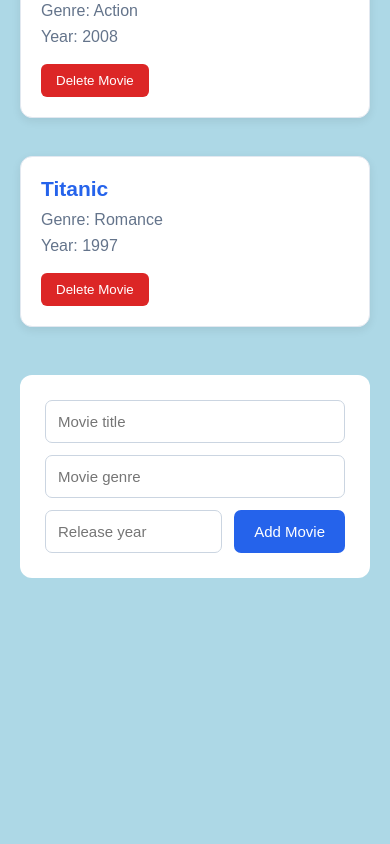
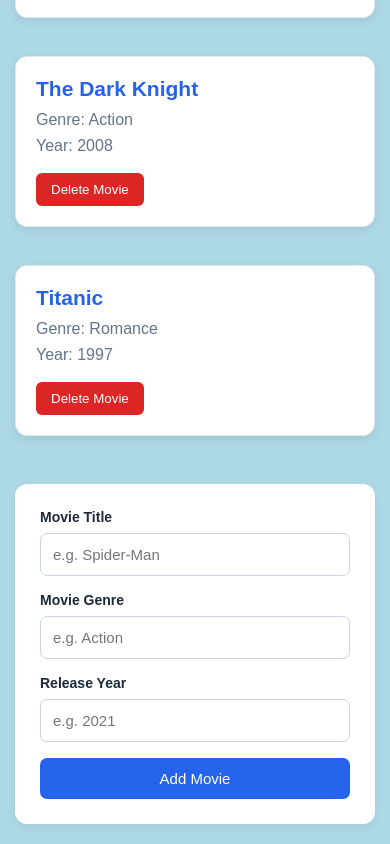
Before and after one commit to markmwangi010806-prog/movie-collection, a React (Vite) app: page / in a window 390 px wide. Shown: the part 1279-2123 px from the top of the page. Before the commit the page ends 1887 px from the top, so only its background shows below. Built offline with nearby package versions, Linux system fonts and the light colour scheme.

Commit message:
Improve movie form accessibility and responsive design

```diff
--- a/src/App.css
+++ b/src/App.css
@@ -12,114 +12,6 @@ h1 {
   font-size: 32px;
   margin-bottom: 25px;
 }
-
-/* Movie card */
-.movie-card {
-  background-color: white;
-  padding: 20px;
-  border-radius: 12px;
-  margin-bottom: 18px;
-  box-shadow: 0 3px 10px rgba(0, 0, 0, 0.08);
-  border: 1px solid #e2e8f0;
-}
-
-/* Movie title */
-.movie-card h2 {
-  color: #2563eb;
-  margin-bottom: 10px;
-  font-size: 21px;
-}
-
-/* Movie details */
-.movie-card p {
-  color: #64748b;
-  margin-bottom: 8px;
-}
-
-/* Delete button */
-.delete-button {
-  background-color: #dc2626;
-  color: white;
-  border: none;
-  padding: 9px 15px;
-  border-radius: 6px;
-  cursor: pointer;
-  margin-top: 10px;
-}
-
-.delete-button:hover {
-  background-color: #991b1b;
-}
-
-
-/* Movie grid layout */
-.movie-grid {
-  display: grid;
-  grid-template-columns: repeat(3, 1fr);
-  gap: 20px;
-}
-
-/* Responsive layout for tablets */
-@media (max-width: 900px) {
-  .movie-grid {
-    grid-template-columns: repeat(2, 1fr);
-  }
-}
-
-/* Responsive layout for phones */
-@media (max-width: 600px) {
-  .movie-grid {
-    grid-template-columns: 1fr;
-  }
-}
-
-
-/* Search bar */
-.search-input {
-  width: 100%;
-  padding: 14px;
-  margin-bottom: 25px;
-  border: 1px solid #cbd5e1;
-  border-radius: 8px;
-  font-size: 16px;
-}
-
-/* Add movie form */
-.movie-form {
-  background: white;
-  padding: 25px;
-  border-radius: 12px;
-  margin-top: 30px;
-  display: flex;
-  flex-wrap: wrap;
-  gap: 12px;
-}
-
-/* Form inputs */
-.form-input {
-  flex: 1;
-  min-width: 150px;
-  padding: 12px;
-  border: 1px solid #cbd5e1;
-  border-radius: 7px;
-  font-size: 15px;
-}
-
-/* Add button */
-.add-button {
-  background: #2563eb;
-  color: white;
-  border: none;
-  padding: 12px 20px;
-  border-radius: 7px;
-  cursor: pointer;
-  font-size: 15px;
-}
-
-.add-button:hover {
-  background: #1d4ed8;
-}
-
 
 /* Dashboard header */
 .dashboard-header {
@@ -165,6 +57,62 @@ h1 {
   font-weight: bold;
 }
 
+/* Movie grid layout */
+.movie-grid {
+  display: grid;
+  grid-template-columns: repeat(3, 1fr);
+  gap: 20px;
+}
+
+/* Movie card */
+.movie-card {
+  background-color: white;
+  padding: 20px;
+  border-radius: 12px;
+  margin-bottom: 18px;
+  box-shadow: 0 3px 10px rgba(0, 0, 0, 0.08);
+  border: 1px solid #e2e8f0;
+}
+
+/* Movie title */
+.movie-card h2 {
+  color: #2563eb;
+  margin-bottom: 10px;
+  font-size: 21px;
+}
+
+/* Movie details */
+.movie-card p {
+  color: #64748b;
+  margin-bottom: 8px;
+}
+
+/* Delete button */
+.delete-button {
+  background-color: #dc2626;
+  color: white;
+  border: none;
+  padding: 9px 15px;
+  border-radius: 6px;
+  cursor: pointer;
+  margin-top: 10px;
+}
+
+.delete-button:hover {
+  background-color: #991b1b;
+}
+
+/* Search bar */
+.search-input {
+  width: 100%;
+  padding: 14px;
+  margin-bottom: 25px;
+  border: 1px solid #cbd5e1;
+  border-radius: 8px;
+  font-size: 16px;
+}
+
+/* Genre filter */
 .genre-select {
   padding: 12px;
   width: 100%;
@@ -177,38 +125,105 @@ h1 {
   cursor: pointer;
 }
 
-/* Movie Details Section */
-.movie-details {
-  display: block !important;
-  visibility: visible !important;
-  opacity: 1 !important;
-  position: relative;
-  z-index: 10;
-  background-color: white;
-  color: #222;
+/* Add movie form */
+.movie-form {
+  background: white;
   padding: 25px;
-  margin: 25px 0;
-  border: 2px solid #2563eb;
   border-radius: 12px;
-  box-shadow: 0 4px 12px rgba(0, 0, 0, 0.1);
+  margin-top: 30px;
+  display: flex;
+  flex-wrap: wrap;
+  align-items: flex-end;
+  gap: 16px;
+  box-shadow: 0 3px 10px rgba(0, 0, 0, 0.05);
 }
 
-.movie-details h2 {
-  color: #2563eb;
-  margin-bottom: 15px;
+/* Form groups */
+.form-group {
+  flex: 1;
+  min-width: 150px;
+  display: flex;
+  flex-direction: column;
+  gap: 8px;
 }
 
-.movie-details p {
-  margin: 10px 0;
-  font-size: 16px;
+/* Form labels */
+.form-group label {
+  color: #1e293b;
+  font-size: 14px;
+  font-weight: 600;
 }
 
-.movie-details button {
-  padding: 10px 18px;
-  margin-top: 15px;
-  background-color: #2563eb;
+/* Form inputs */
+.form-input {
+  width: 100%;
+  padding: 12px;
+  border: 1px solid #cbd5e1;
+  border-radius: 7px;
+  font-size: 15px;
+}
+
+/* Add button */
+.add-button {
+  background: #2563eb;
   color: white;
   border: none;
-  border-radius: 6px;
+  padding: 12px 20px;
+  border-radius: 7px;
   cursor: pointer;
+  font-size: 15px;
 }
+
+.add-button:hover {
+  background: #1d4ed8;
+}
+
+/* Accessibility: focus indicators */
+.form-input:focus,
+.search-input:focus,
+.genre-select:focus {
+  outline: 2px solid #2563eb;
+  outline-offset: 2px;
+  border-color: #2563eb;
+}
+
+.add-button:focus-visible,
+.delete-button:focus-visible {
+  outline: 3px solid #93c5fd;
+  outline-offset: 3px;
+}
+
+/* Responsive layout for tablets */
+@media (max-width: 900px) {
+  .movie-grid {
+    grid-template-columns: repeat(2, 1fr);
+  }
+}
+
+/* Responsive layout for phones */
+@media (max-width: 600px) {
+  .app-container {
+    padding: 20px 15px;
+  }
+
+  .movie-grid {
+    grid-template-columns: 1fr;
+  }
+
+  .stats-container {
+    grid-template-columns: 1fr;
+  }
+
+  .movie-form {
+    flex-direction: column;
+    align-items: stretch;
+  }
+
+  .form-group {
+    width: 100%;
+  }
+
+  .add-button {
+    width: 100%;
+  }
+}
--- a/src/components/MovieList.jsx
+++ b/src/components/MovieList.jsx
@@ -63,7 +63,7 @@ function MovieList() {
       return;
     }
 
-    // Check for duplicate movie titles
+    // Prevent duplicate movie titles
     const movieExists = movies.some(
       (movie) =>
         movie.title.trim().toLowerCase() === title.trim().toLowerCase()
@@ -112,11 +112,13 @@ function MovieList() {
 
   return (
     <div className="app-container">
+      {/* Dashboard header */}
       <div className="dashboard-header">
         <h1>My Movie Collection</h1>
         <p>Manage and explore your favorite movies.</p>
       </div>
 
+      {/* Movie statistics */}
       <div className="stats-container">
         <div className="stat-card">
           <h3>Total Movies</h3>
@@ -129,16 +131,20 @@ function MovieList() {
         </div>
       </div>
 
+      {/* Search bar */}
       <input
         className="search-input"
         type="text"
         placeholder="Search movies..."
+        aria-label="Search movies by title or genre"
         value={search}
         onChange={(event) => setSearch(event.target.value)}
       />
 
+      {/* Genre filter */}
       <select
         className="genre-select"
+        aria-label="Filter movies by genre"
         value={selectedGenre}
         onChange={(event) => setSelectedGenre(event.target.value)}
       >
@@ -149,8 +155,10 @@ function MovieList() {
         <option value="Science Fiction">Science Fiction</option>
       </select>
 
+      {/* Empty search message */}
       {filteredMovies.length === 0 && <p>No movies found!</p>}
 
+      {/* Movie collection */}
       <div className="movie-grid">
         {sortedMovies.map((movie) => (
           <MovieCard
@@ -163,30 +171,48 @@ function MovieList() {
         ))}
       </div>
 
+      {/* Add movie form */}
       <form className="movie-form" onSubmit={handleAddMovie}>
+        <div className="form-group">
+          <label htmlFor="movie-title">Movie Title</label>
           <input
+            id="movie-title"
             className="form-input"
             type="text"
-          placeholder="Movie title"
+            placeholder="e.g. Spider-Man"
             value={title}
             onChange={(event) => setTitle(event.target.value)}
+            required
           />
+        </div>
 
+        <div className="form-group">
+          <label htmlFor="movie-genre">Movie Genre</label>
           <input
+            id="movie-genre"
             className="form-input"
             type="text"
-          placeholder="Movie genre"
+            placeholder="e.g. Action"
             value={genre}
             onChange={(event) => setGenre(event.target.value)}
+            required
           />
+        </div>
 
+        <div className="form-group">
+          <label htmlFor="movie-year">Release Year</label>
           <input
+            id="movie-year"
             className="form-input"
             type="number"
-          placeholder="Release year"
+            placeholder="e.g. 2021"
+            min="1888"
+            max={new Date().getFullYear()}
             value={year}
             onChange={(event) => setYear(event.target.value)}
+            required
           />
+        </div>
 
         <button className="add-button" type="submit">
           Add Movie
```
Lines whose indentation alone changed are shown as unchanged.
